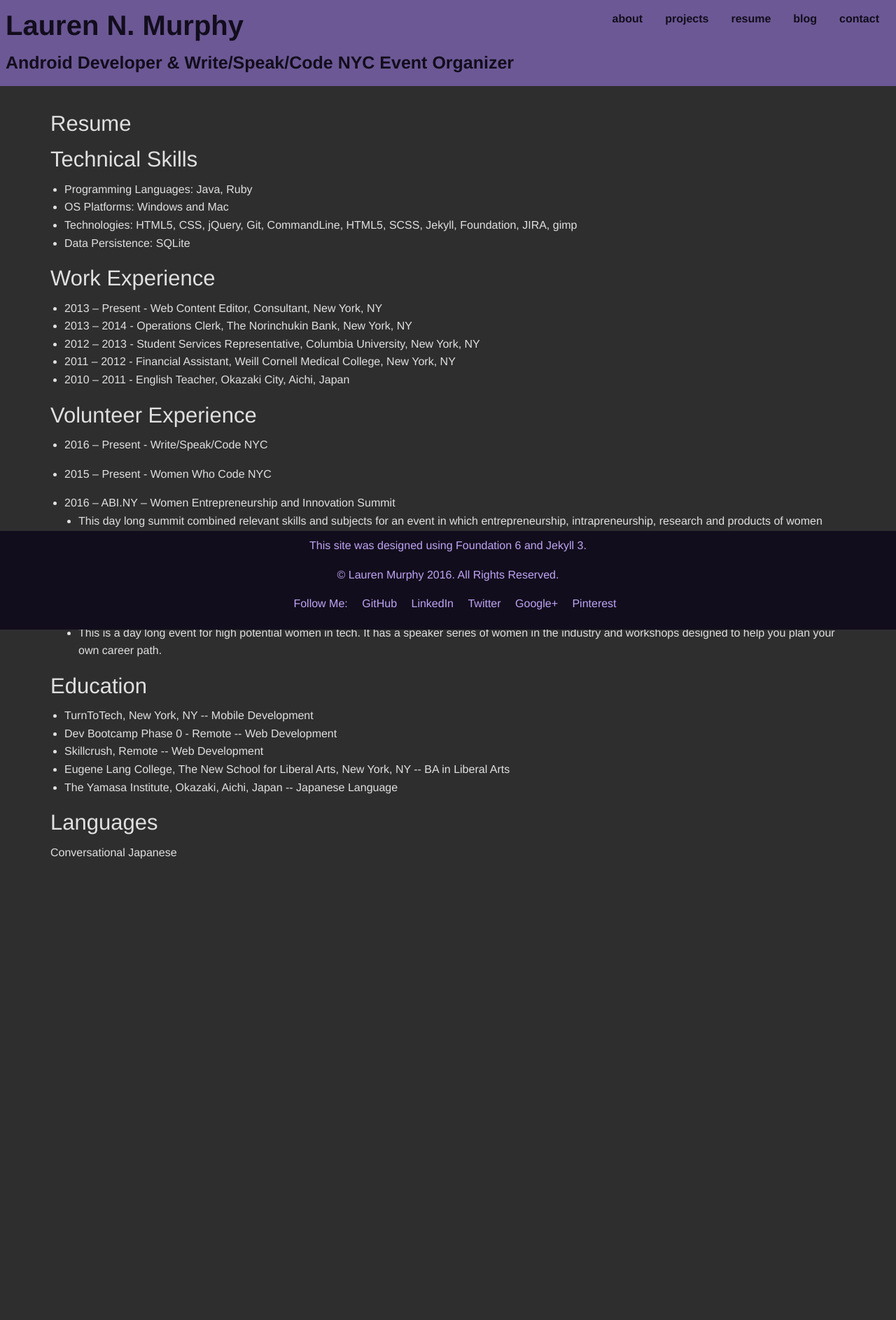
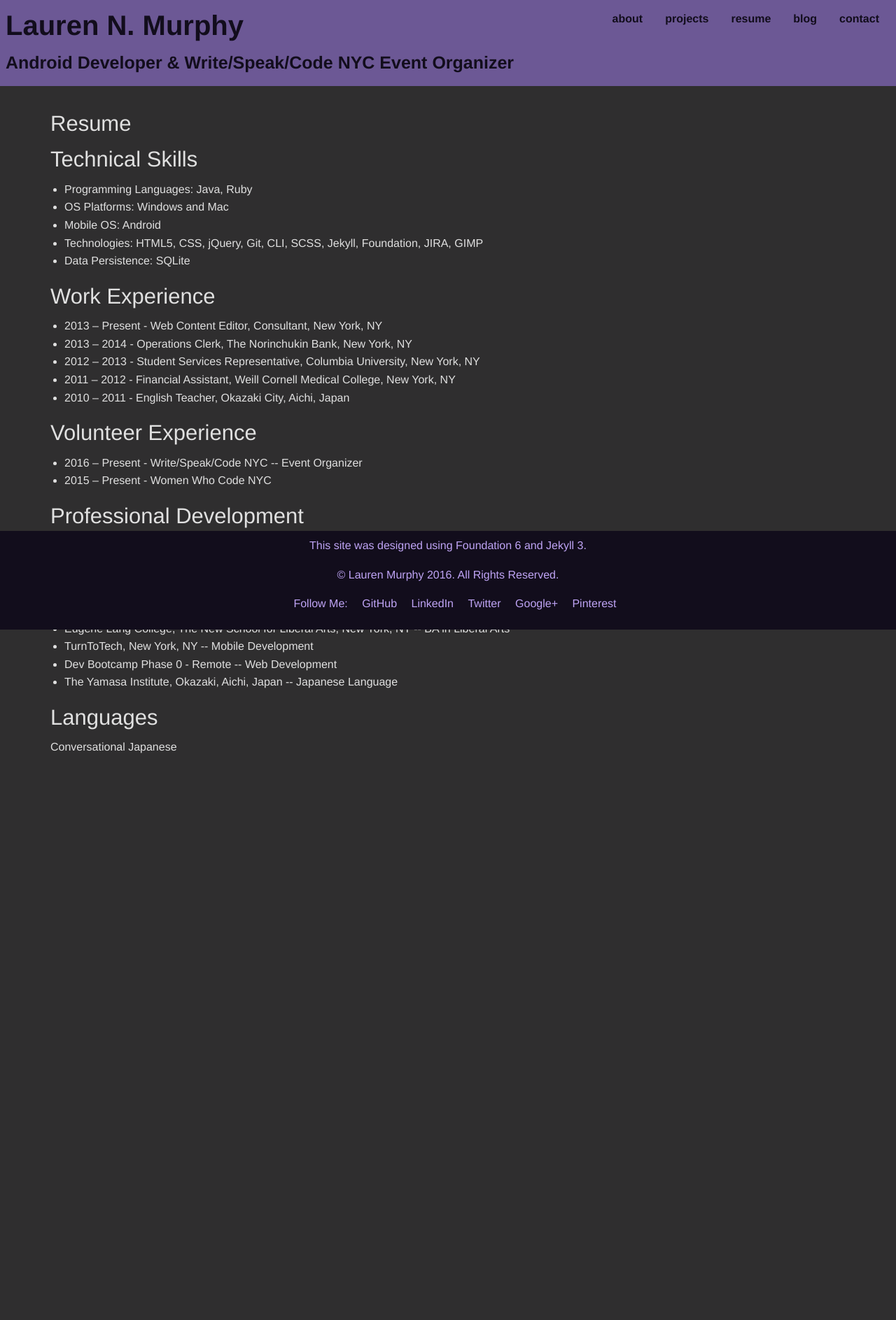
Before and after one commit to laurennor/laurennor.github.io, a Jekyll site: the page built from resume.html, in a window 1280 px wide. Shown: the whole page at 70% size. Built offline with Jekyll 4.4.1, drawn with Linux system fonts in a browser that asks for light colours; after the commit the page ends 1737 px from its top, so only the background shows below that.

Commit message:
change style and resume

```diff
--- a/css/main.scss
+++ b/css/main.scss
@@ -43,7 +43,6 @@
     color: $body-font-color;
     padding-top: 1em;
     padding-bottom: 20em;
-    overflow-y: hidden;
 
     @include grid-row;
     article {
--- a/resume.html
+++ b/resume.html
@@ -10,7 +10,8 @@
       <ul>
         <li>Programming Languages: Java, Ruby</li>
         <li>OS Platforms: Windows and Mac</li>
-      <li>Technologies: HTML5, CSS, jQuery, Git, CommandLine, HTML5, SCSS, Jekyll, Foundation, JIRA, gimp</li>
+        <li>Mobile OS: Android
+        <li>Technologies: HTML5, CSS, jQuery, Git, CLI, SCSS, Jekyll, Foundation, JIRA, GIMP</li>
         <li>Data Persistence: SQLite</li>
     </ul>
 
@@ -25,36 +26,21 @@
 
       <h3>Volunteer Experience</h3>
         <ul>
-        <li>2016 – Present - Write/Speak/Code NYC</li>
-      </ul>
-      <ul>
+          <li>2016 – Present - Write/Speak/Code NYC -- Event Organizer</li>
           <li>2015 – Present - Women Who Code NYC</li>
         </ul>
+
+      <h3>Professional Development</h3>
         <ul>
-          <li>2016 – ABI.NY – Women Entrepreneurship and Innovation Summit</li>
-            <ul>
-              <li>This day long summit combined relevant skills and subjects for an event in which entrepreneurship, intrapreneurship, research and products of women technologists would facilitate an exchange to foster personal and professional growth. </li>
-            </ul>
-        </ul>
-        <ul>
-          <li>2015 – Techweek New York</li>
-            <ul>
-              <li>Techweek hosts a 7-day series of events with a 2-day technology conference and expo.</li>
-            </ul>
-        </ul>
-        <ul>
-          <li>2015 – The Sally Conference</li>
-            <ul>
-              <li>This is a day long event for high potential women in tech. It has a speaker series of women in the industry and workshops designed to help you plan your own career path.</li>
-            </ul>
+          <li>Skillcrush, Remote -- Web Development</li>
+          <li>Udacity, Android Development for Beginners</li>
         </ul>
 
       <h3>Education</h3>
         <ul>
+          <li>Eugene Lang College, The New School for Liberal Arts, New York, NY -- BA in Liberal Arts</li>
           <li>TurnToTech, New York, NY -- Mobile Development</li>
           <li>Dev Bootcamp Phase 0 - Remote -- Web Development</li>
-          <li>Skillcrush, Remote -- Web Development</li>
-          <li>Eugene Lang College, The New School for Liberal Arts, New York, NY -- BA in Liberal Arts</li>
           <li>The Yamasa Institute, Okazaki, Aichi, Japan -- Japanese Language</li>
         </ul>
 
```
Lines whose indentation alone changed are shown as unchanged.
